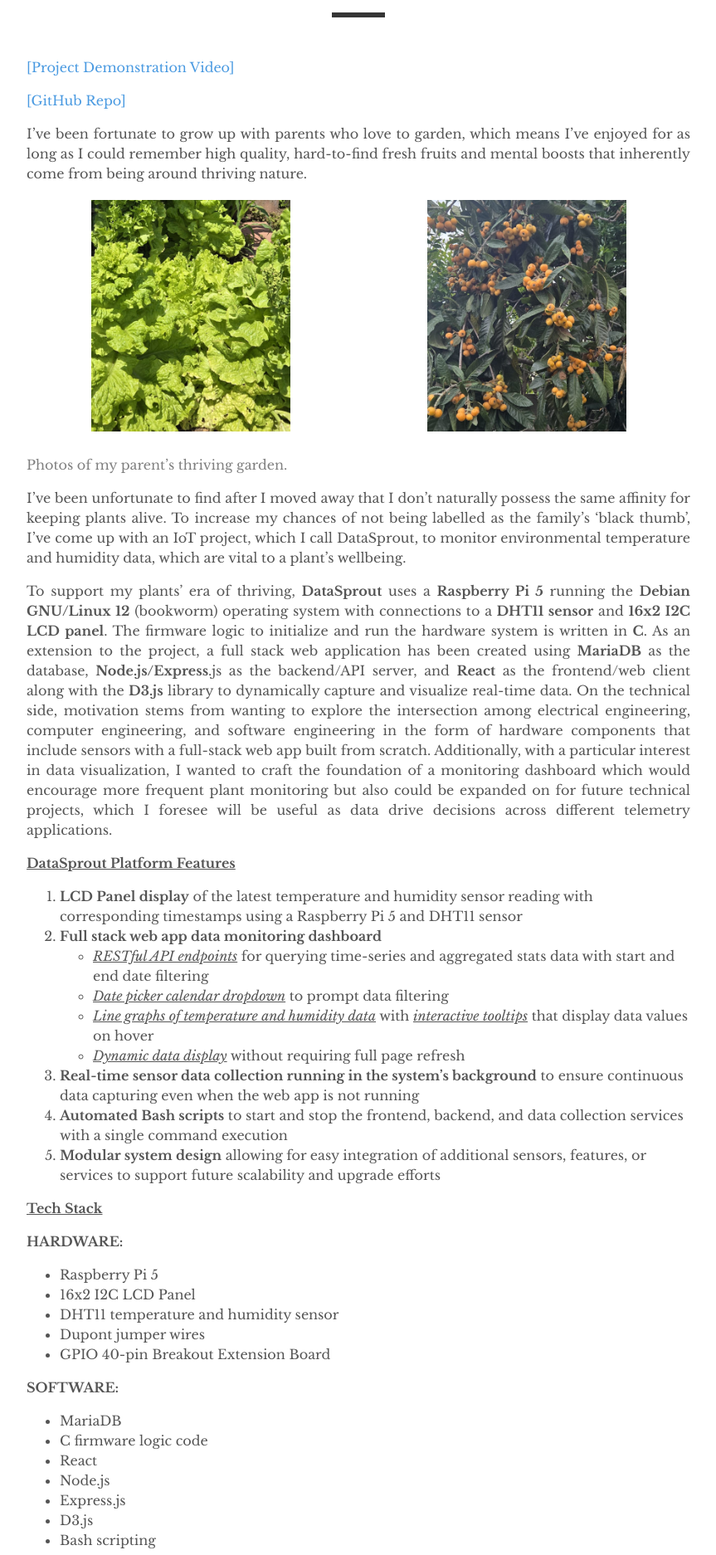
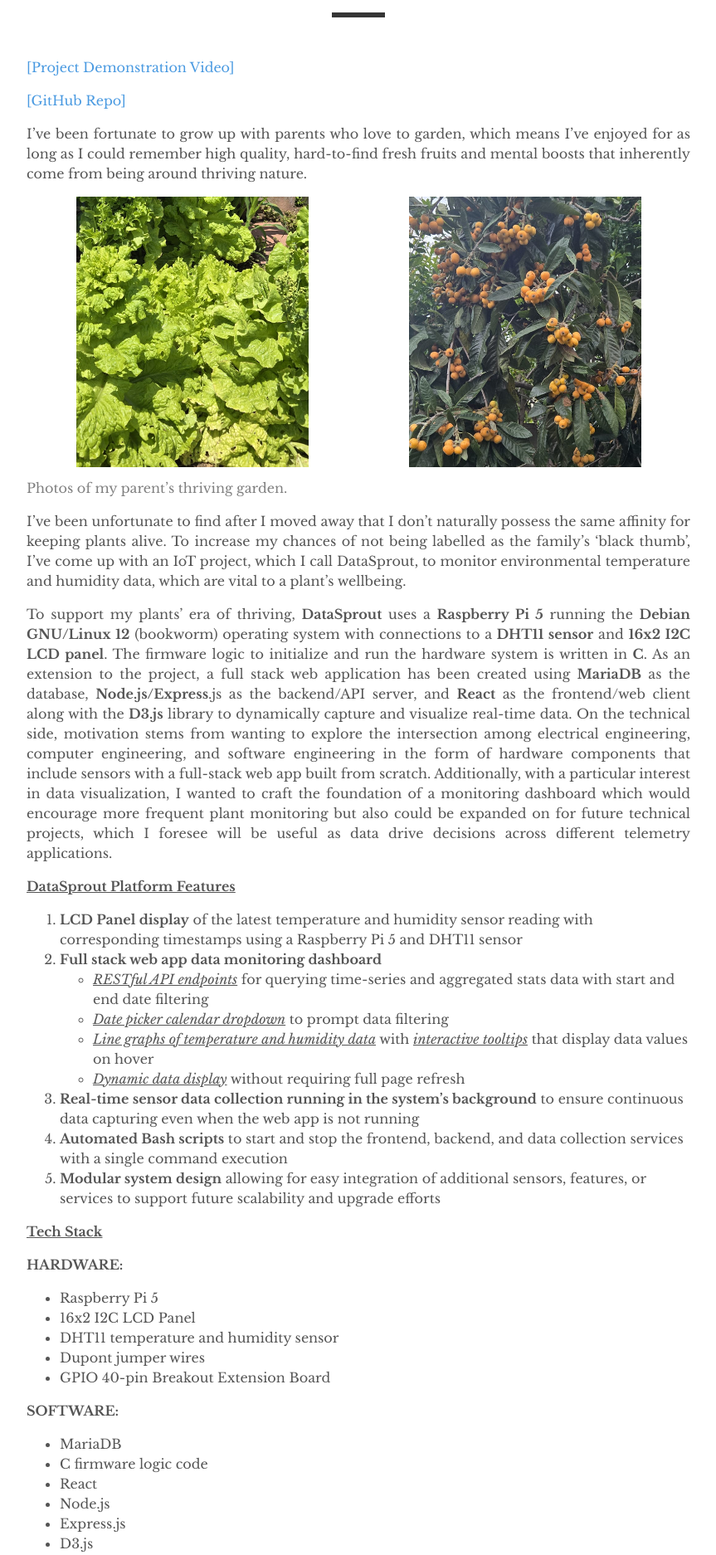
Before and after one commit to jackiechanmakes/jackiechanmakes.github.io, a Jekyll site: the page built from _posts/2025-04-19-plant-monitor.md, in a window 1280 px wide. Shown: the part 396-2270 px from the top of the page at 83% size, without its empty margins (208-1071 px from the left). Built offline with Jekyll 4.4.1, drawn with Linux system fonts in a browser that asks for light colours; comment, search, counter and statistics services are not loaded.

Commit message:
Add formatting

```diff
--- a/assets/css/style.css
+++ b/assets/css/style.css
@@ -7,8 +7,8 @@
 .image-row{
     display: flex;
     justify-content: center;
-    gap: 10px;
-    margin: 20px auto;
+    gap: 2px;
+    margin: 5px auto;
 }
 
 .image-row img {
@@ -17,7 +17,7 @@
 }
 
 .small-img {
-    width: 30%;
+    width: 35%;
 }
 
 .large-img {
```
